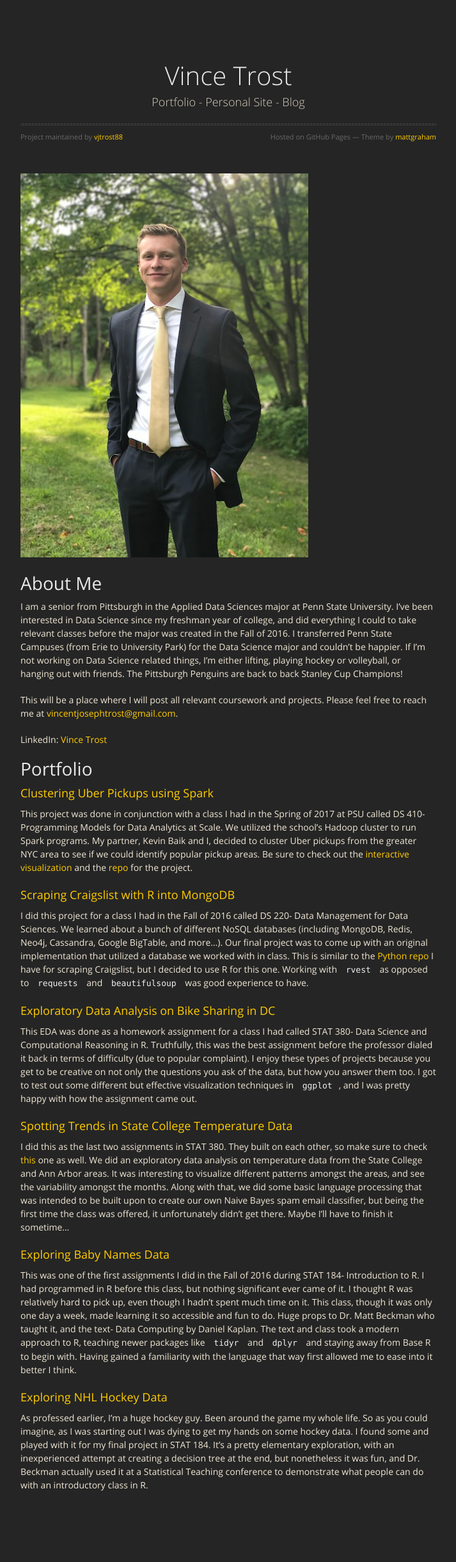
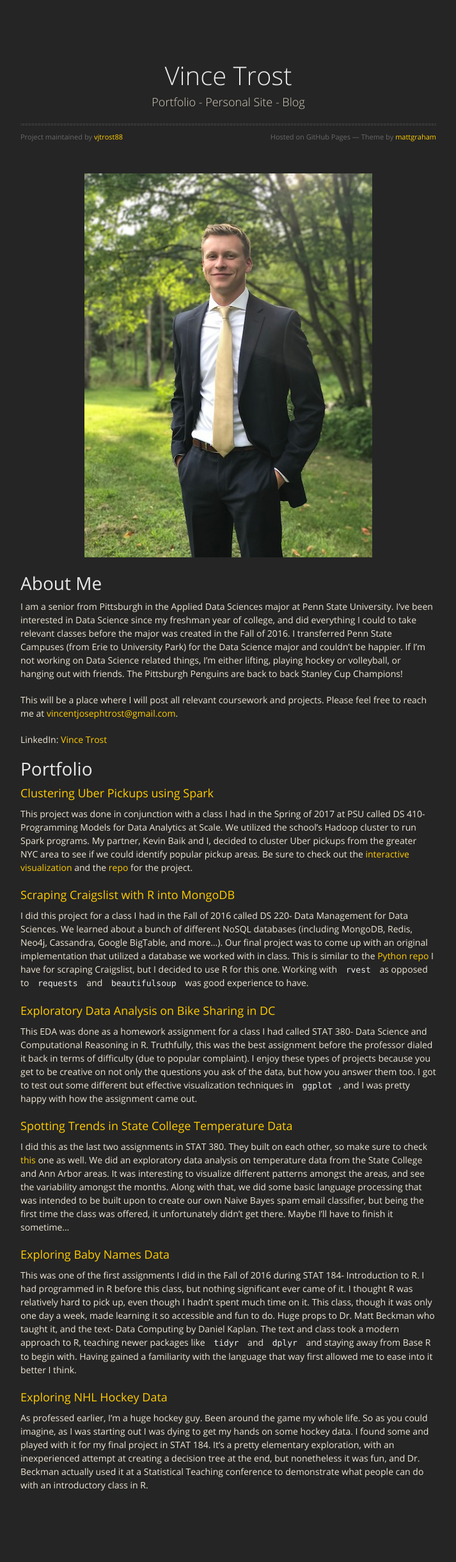
Before and after one commit to vjtrost88/vjtrost88.github.io, a Jekyll site: the page built from index.md, in a window 1280 px wide. Shown: the whole page at 64% size, without its empty margins (283-996 px from the left). Built offline with Jekyll 4.4.1, drawn with Linux system fonts in a browser that asks for light colours; nearby versions of some CDN libraries.

Commit message:
update
center image

```diff
--- a/index.md
+++ b/index.md
@@ -1,7 +1,9 @@
 ---
 layout: default
 ---
-![](me.jpg)
+<p align="center">
+  <img src="me.jpg" alt>
+</p>
 
 # [](#header-1)About Me
 
```
